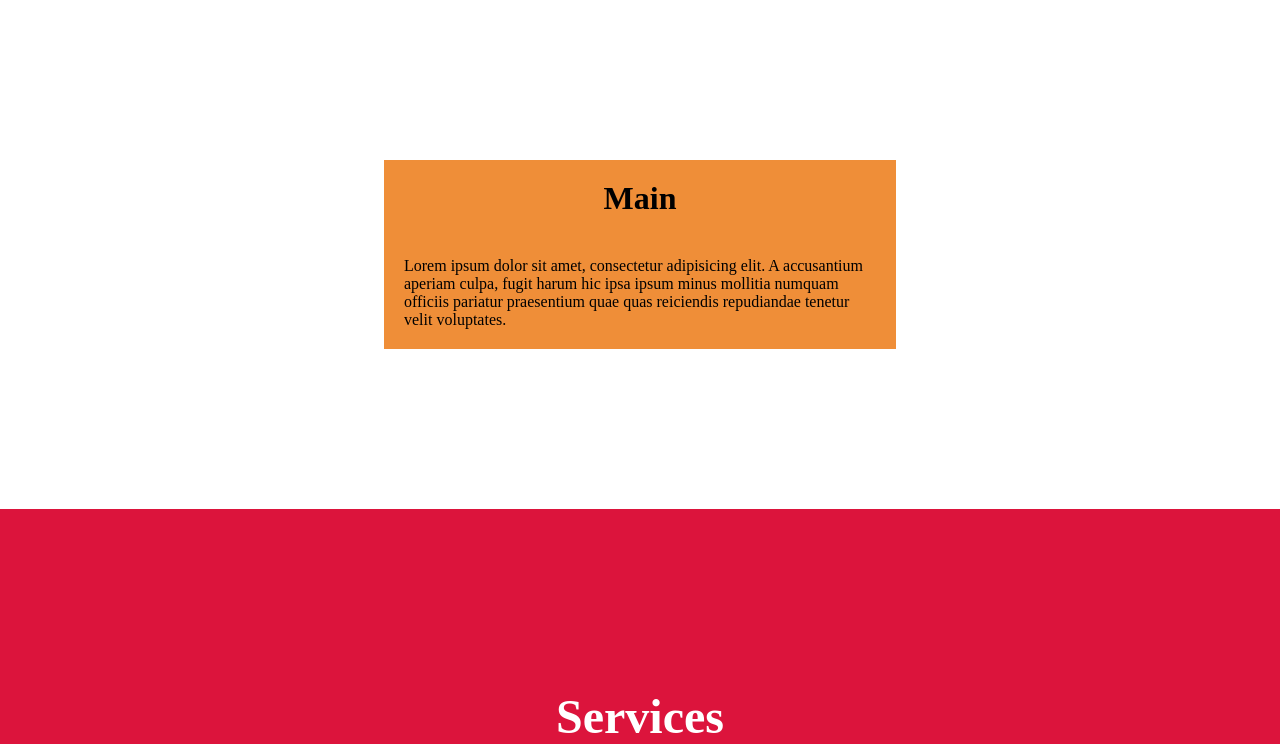
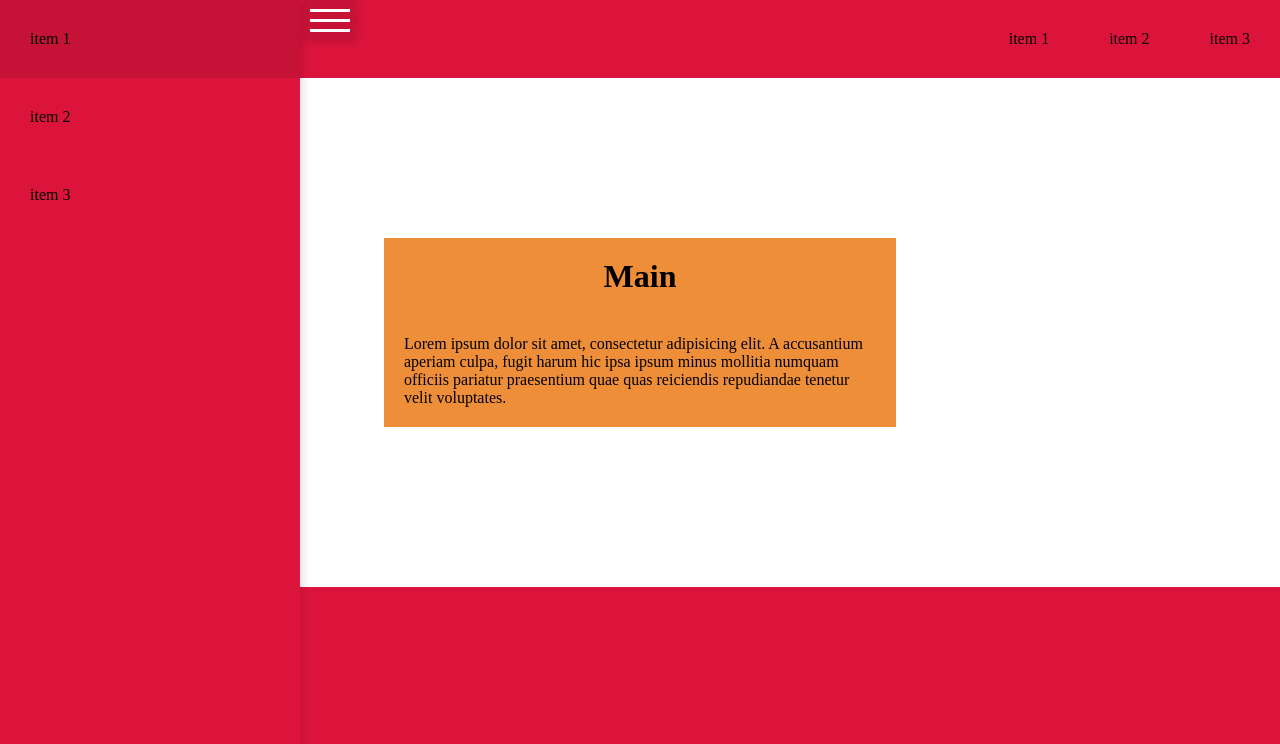
Before and after one commit to matheusalxds/css3-master-series-css-animations-transforms-transitions, a website: page index.html in a window 1280 px wide. Shown: the top 744 px of the page. Drawn offline with Linux system fonts and the light colour scheme; a web font is replaced by a local one.

Commit message:
Created the style of the sidebar, almost finished

```diff
--- a/index.html
+++ b/index.html
@@ -10,6 +10,25 @@
     <link href="https://fonts.googleapis.com/css?family=Atomic+Age" rel="stylesheet">
   </head>
   <body>
+    <header class="sidebar">
+      <nav class="nav__main">
+        <ul class="nav__list nav__list--horizontal">
+          <li class="nav__item">item 1</li>
+          <li class="nav__item">item 2</li>
+          <li class="nav__item">item 3</li>
+        </ul>
+      </nav>
+      <nav class="nav__sec">
+        <div class="toggle">
+          <span class="toggle__box"></span>
+        </div>
+        <ul class="nav__list">
+          <li class="nav__item">item 1</li>
+          <li class="nav__item">item 2</li>
+          <li class="nav__item">item 3</li>
+        </ul>
+      </nav>
+    </header>
     <section class="section-transform-translate">
       <div class="section-transform-translate__wrapper">
         <div class="section-transform-translate__main">
--- a/sass/_layout.scss
+++ b/sass/_layout.scss
@@ -21,10 +21,15 @@
 
 .section-transform-content {
   background-color: crimson;
-  //height: 100vh;
 }
 
 .row {
   max-width: 1140px;
   margin: 0 auto;
 }
+
+.sidebar {
+  width: 100%;
+  height: 100%;
+  position: relative;
+}
--- /dev/null
+++ b/sass/_sidebar.scss
@@ -0,0 +1,81 @@
+.nav {
+  display: flex;
+  flex-direction: column;
+
+  &__main,
+  &__sec {
+    background-color: crimson;
+  }
+
+  &__main {
+    display: flex;
+    justify-content: flex-end;
+  }
+
+  &__sec {
+    width: 300px;
+    position: absolute;
+    top: 0;
+    left: 0;
+    height: 100vh;
+    box-shadow: 0 0 10px rgba(0, 0, 0, .2);
+  }
+
+  &__list {
+    list-style: none;
+
+    &--horizontal {
+      display: flex;
+      flex-direction: row;
+    }
+  }
+
+  &__item {
+    padding: 30px;
+
+    &:hover {
+      background-color: rgba(0, 0, 0, .1);
+    }
+  }
+}
+
+.toggle {
+  position: absolute;
+  top: 0;
+  right: -55px;
+  background-color: rgba(0, 0, 0, .1);
+  box-shadow: 0 0 10px rgba(0, 0, 0, .2);
+  min-height: 40px;
+  width: 50px;
+
+  display: flex;
+  justify-content: center;
+  align-items: center;
+
+  &__box {
+    background-color: #ffffff;
+    width: 40px;
+    height: 3px;
+    position: relative;
+
+    &::after {
+      content: '';
+      height: 3px;
+      width: 40px;
+      position: absolute;
+      top: 10px;
+      left: 0;
+      background-color: #ffffff;
+    }
+
+    &::before {
+      content: '';
+      height: 3px;
+      width: 40px;
+      position: absolute;
+      top: -10px;
+      left: 0;
+      background-color: #ffffff;
+    }
+  }
+}
--- a/sass/main.scss
+++ b/sass/main.scss
@@ -4,4 +4,5 @@
 @import "fade";
 @import "gradient-effect";
 @import "layout";
+@import "sidebar";
 @import "transform";
```
Also changed, not shown: css/style.css.
